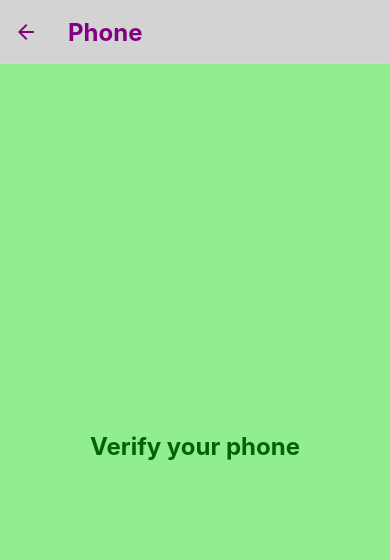
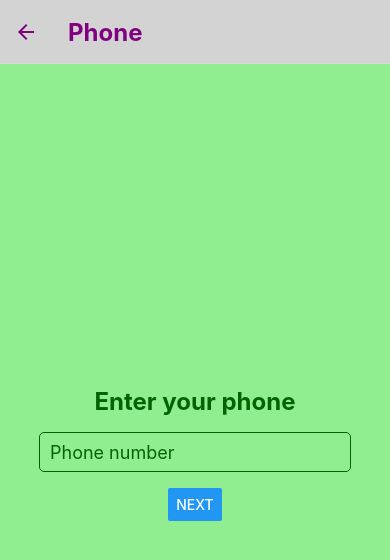
Before and after one commit to bell-kevin/useContextRegistrationInputValidation, a React Native app: screen /Phone in a window 390 px wide. Shown: the top 560 px of the page. Built offline with nearby package versions, Linux system fonts and the light colour scheme.

Commit message:
Update PhoneScreen.js

```diff
--- a/screens/PhoneScreen.js
+++ b/screens/PhoneScreen.js
@@ -1,14 +1,28 @@
 import React, { useContext } from 'react';
-import { View, Text, StyleSheet } from 'react-native';
+import { View, Text, StyleSheet, TextInput, Button } from 'react-native';
 import UserContext from '../context/userContext';
 
-const PhoneScreen = () => {
+const PhoneScreen = ({ navigation }) => {
   const userNameCtx = useContext(UserContext);
+
+  const setPhone = (phone) => {
+    userNameCtx.setPhone(phone);
+  }
 
   return (
     <View style={styles.container}>
-      <Text style={styles.header}>Verify your phone</Text>
-      <Text style={styles.text}>{userNameCtx.phone}</Text>
+      <Text style={styles.header}>Enter your phone</Text>
+      <TextInput
+        style={styles.input}
+        placeholder="Phone number"
+        keyboardType="numeric"
+        value={userNameCtx.phone}
+        onChangeText={setPhone}
+      />
+      <Button
+        title="Next"
+        onPress={() => navigation.navigate('EmailScreen')}
+      />
     </View>
   );
 };
@@ -26,7 +40,14 @@ const styles = StyleSheet.create({
     marginBottom: 16,
     color: 'darkgreen',
   },
-  text: {
+  input: {
+    width: '80%',
+    height: 40,
+    borderWidth: 1,
+    borderColor: 'darkgreen',
+    borderRadius: 5,
+    padding: 10,
+    marginBottom: 16,
     fontSize: 18,
     color: 'darkgreen',
   },
```
